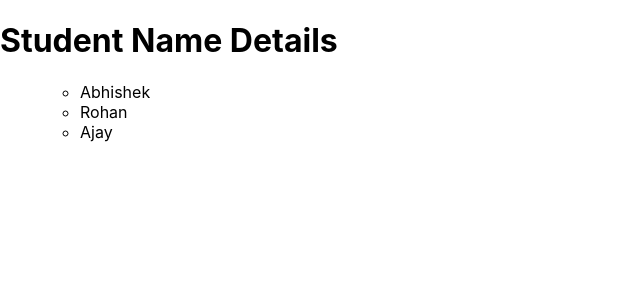
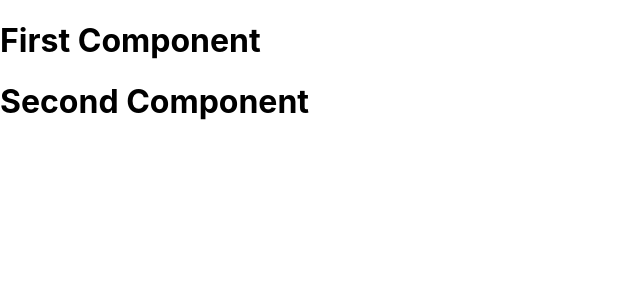
Before and after one commit to sidoncode/Reactjs-Day-2-FSD-Bennette, a React (Create React App) app: page / in a window 1280 px wide. Shown: the top 300 px of the page, without its empty margins (0-640 px from the left). Built offline with nearby package versions, Linux system fonts and the light colour scheme.

Commit message:
Functional Component

```diff
--- a/src/App.js
+++ b/src/App.js
@@ -2,8 +2,54 @@
 import './App.css';
 
 class App extends Component {
+  // functional Components //
+  // Here in This Example We have Imported the - Functional Component - That is the
+  // Named - First and Second
 
-  constructor(){
+  render() {
+
+    return(
+      <div>
+        <First/>
+        <Second/>
+      </div>
+    )
+  }
+}
+
+class First extends React.Component {
+
+  render(){
+
+    return(
+      <div>
+        <h1>First Component</h1>
+      </div>
+    )
+
+  }
+
+}
+
+class Second extends React.Component {
+
+  render(){
+
+    return(
+      <div>
+      <h1>Second Component</h1>
+    </div>
+    )
+
+  }
+
+}
+
+
+export default App;
+
+
+  /*constructor(){
 
     super();
 
@@ -69,6 +115,4 @@
     )
   }
 
-}
-
-export default App;
+}*/
```
